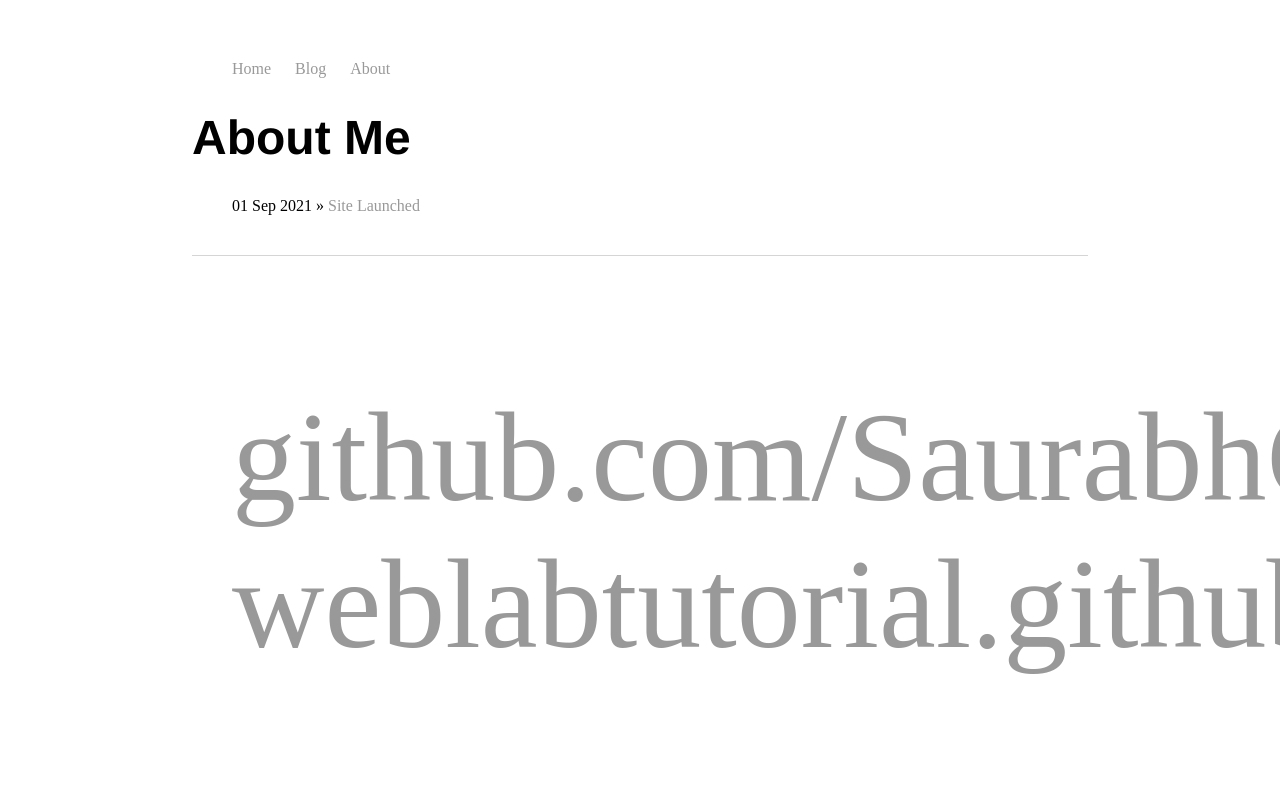
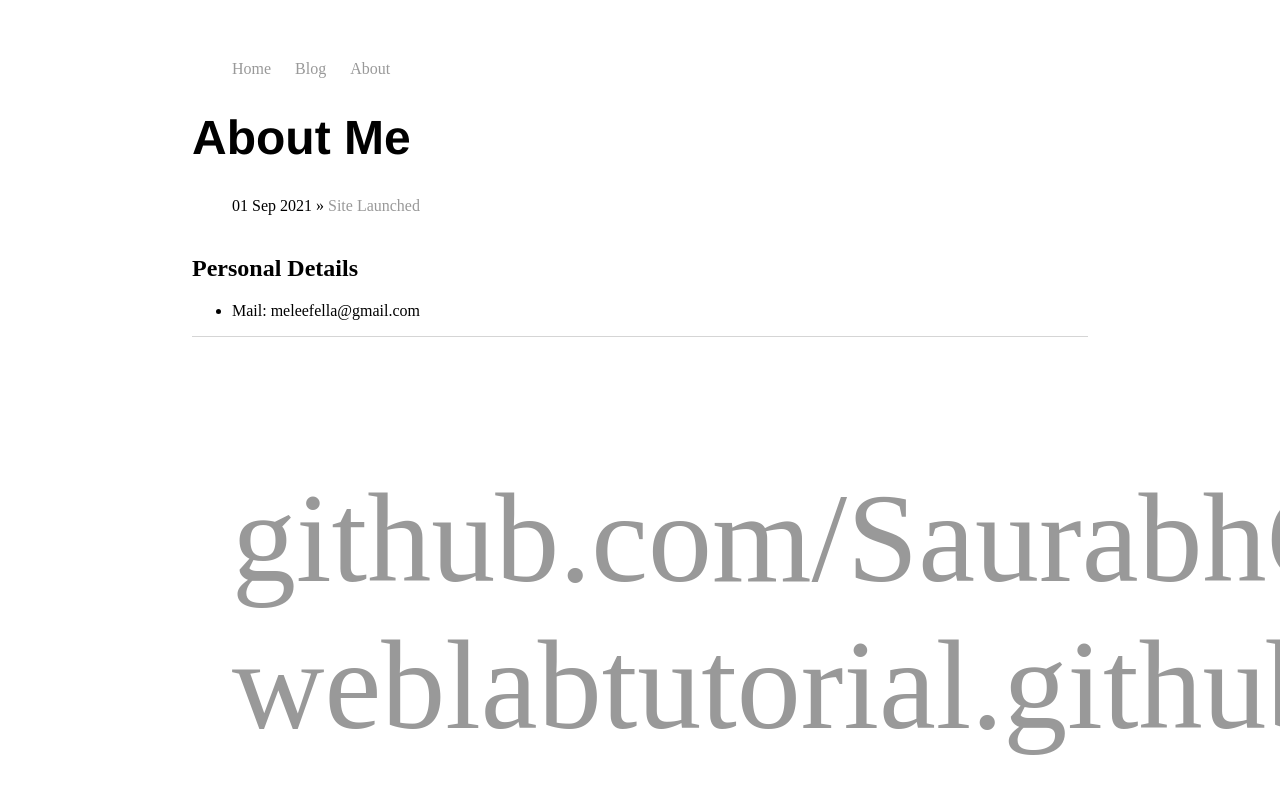
Before and after one commit to SaurabhGN/SaurabhGN.github.io, a Jekyll site: the page built from about/index.html, in a window 1280 px wide. Shown: the top 794 px of the page. Built offline with Jekyll 4.4.1, drawn with Linux system fonts in a browser that asks for light colours.

Commit message:
Update index.html

```diff
--- a/about/index.html
+++ b/about/index.html
@@ -8,3 +8,7 @@ title: About Me
   <li><span>{{ post.date | date_to_string }}</span> » <a href="{{ post.url }}" title="{{ post.title }}">{{ post.title }}</a></li>
   {% endfor %}
 </ul>
+
+<h2> Personal Details </h2>
+<ul>
+  <li> Mail: meleefella@gmail.com </li>
```
